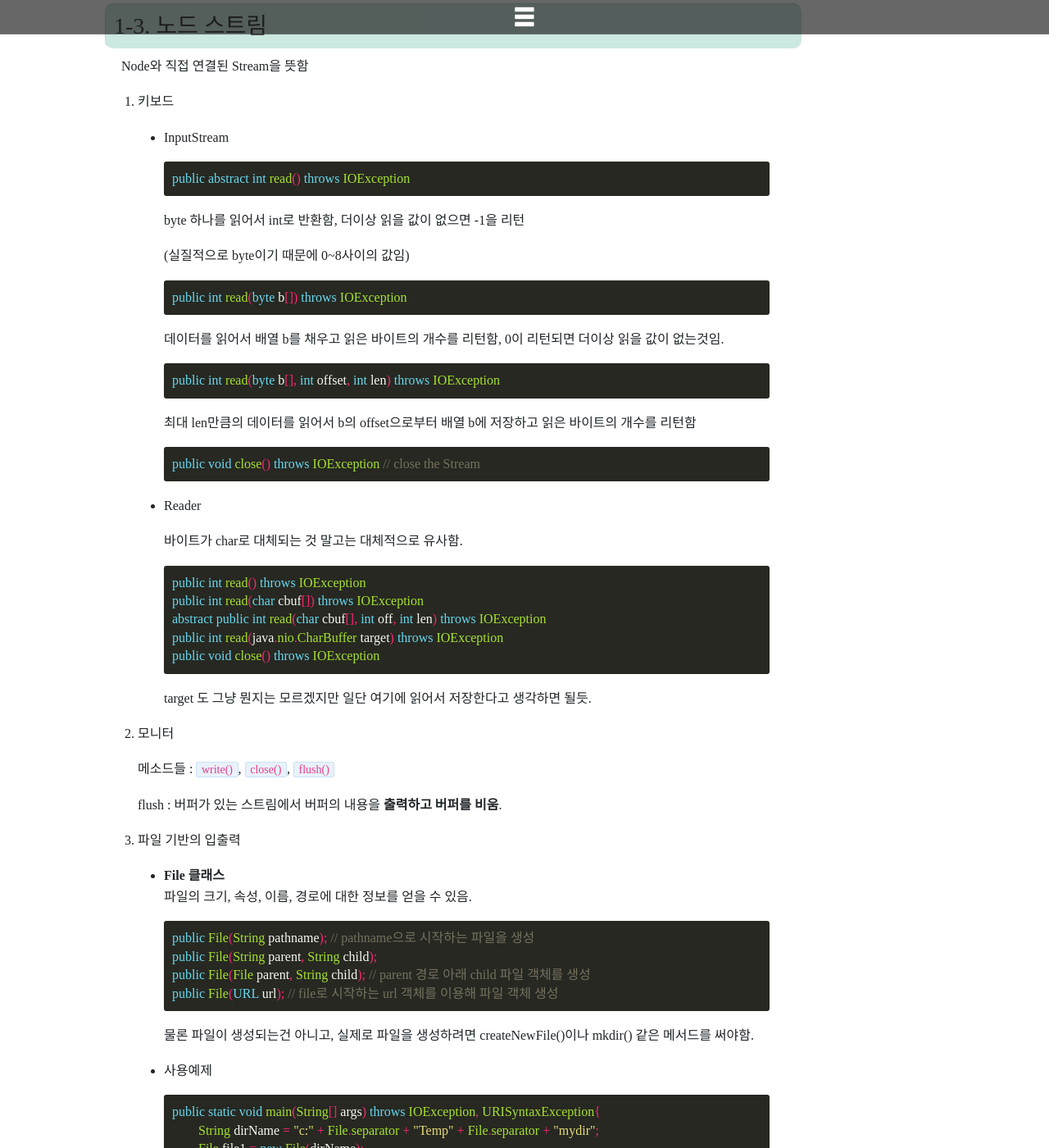
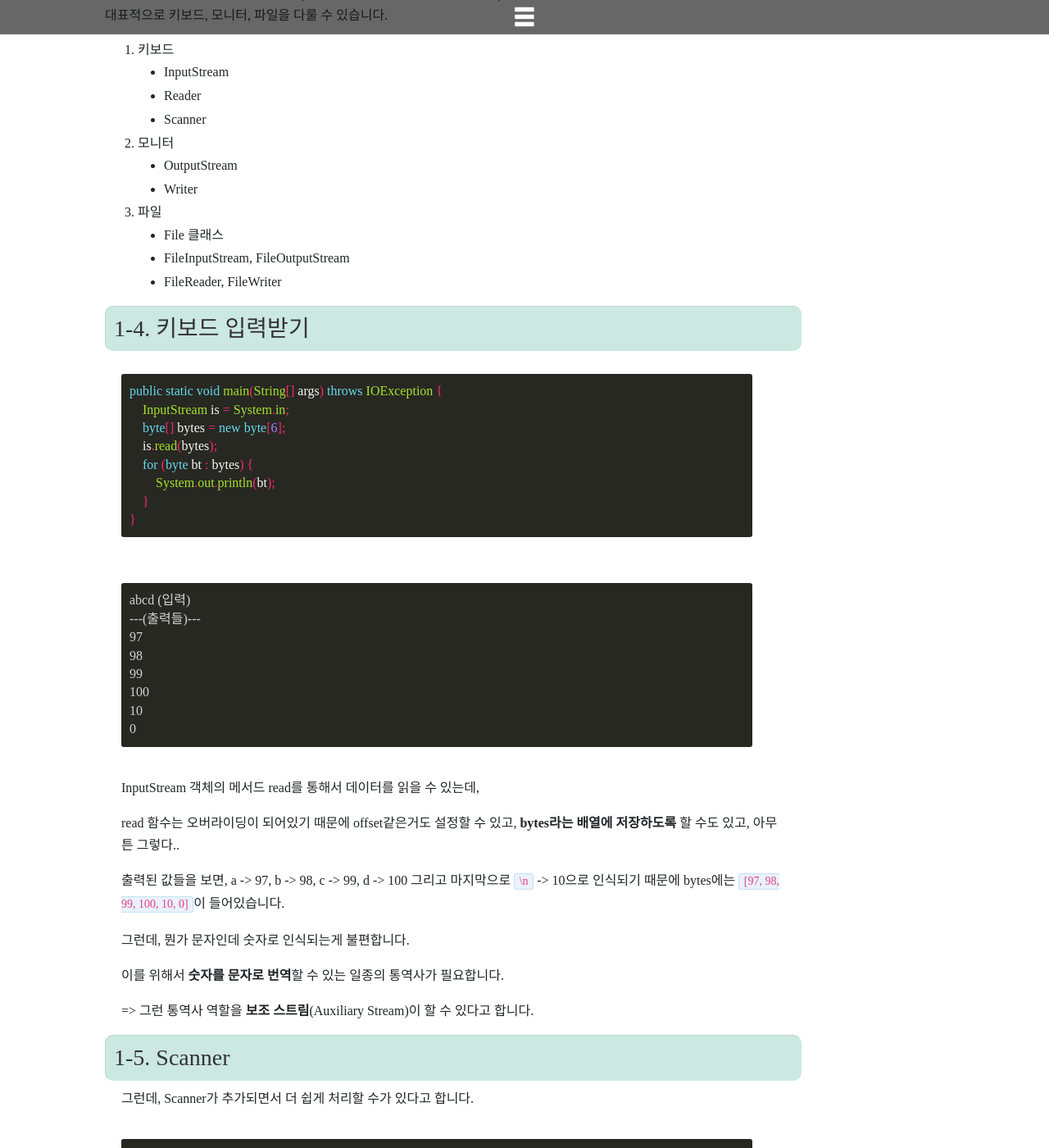
Before and after one commit to DongChanS/DongChanS.github.io, a Jekyll site: the page built from _posts/2019-05-03-74.md, in a window 1280 px wide and 1400 px high, scrolled down 1656 px. Shown: the whole window at 82% size. Built offline with Jekyll 4.4.1, drawn with Linux system fonts in a browser that asks for light colours; nearby versions of some CDN libraries; some web fonts are replaced; comment, search, counter and statistics services are not loaded; some of the changed text lies outside the part shown.

Commit message:
update posts

````diff
--- a/_posts/2019-05-03-74.md
+++ b/_posts/2019-05-03-74.md
@@ -1,6 +1,6 @@
 ---
 layout : post
-title : Java (8) - File IO (1) - Node Stream (작성중)
+title : Java (8) - File IO (1) - Node Stream
 author : Shin Dong Chan
 category : 'Java'
 ---
@@ -10,22 +10,23 @@ category : 'Java'
 
 데이터의 입력과 출력
 
-자바의 I/O : Stream을 통해서 데이터를 주고 받는 구조
+자바의 I/O : **Stream**을 통해서 데이터를 주고 받는 구조
 
-### 1-1. Stream
 
-데이터의 소스부터 목적지까지 데이터를 이동시키는 통로
 
-- 데이터의 소스, 목적지 : Node
-- Node의 종류
-  - 키보드, 모니터, 파일, 메모리, 데이터베이스 등등..
-- Stream의 종류
-  - byte단위
-    1. InputStream : 데이터를 받아들일 때
-    2. OutputStream : 데이터를 보낼 때
-  - Char단위
-    1. Reader
-    2. Writer
+### 1-1. Stream과 Node
+
+1. Stream :
+
+   데이터의 소스 -> 목적지까지 데이터를 이동시키는 **통로**
+
+   * Stream의 종류 : 파일 데이터, HTTP 응답 데이터, 키보드 입력
+
+2. Node :
+
+   **데이터의 소스 or 목적지**
+
+   * Node의 종류 : 키보드, 모니터, 파일, 메모리, 데이터베이스 등등..
 
 
 
@@ -43,6 +44,8 @@ java.io 패키지에서 관리
 2. 방향
 
    - 읽느냐 쓰느냐?
+     * Reader or Writer
+     * Input or Output
 
 3. 노드의 타입
 
@@ -56,245 +59,220 @@ java.io 패키지에서 관리
 
 
 
+
 ### 1-3. 노드 스트림
 
-Node와 직접 연결된 Stream을 뜻함
+Node와 직접 연결된 Stream입니다. (직접적으로 데이터를 받거나, 출력함)
+
+: 대표적으로 키보드, 모니터, 파일을 다룰 수 있습니다.
 
 1. 키보드
-
-   - InputStream
-
-     ```java
-     public abstract int read() throws IOException
-     ```
-
-     byte 하나를 읽어서 int로 반환함, 더이상 읽을 값이 없으면 -1을 리턴
-
-     (실질적으로 byte이기 때문에 0~8사이의 값임)
-
-     ```java
-     public int read(byte b[]) throws IOException
-     ```
-
-     데이터를 읽어서 배열 b를 채우고 읽은 바이트의 개수를 리턴함, 0이 리턴되면 더이상 읽을 값이 없는것임.
-
-     ```java
-     public int read(byte b[], int offset, int len) throws IOException
-     ```
-
-     최대 len만큼의 데이터를 읽어서 b의 offset으로부터 배열 b에 저장하고 읽은 바이트의 개수를 리턴함
-
-     ```java
-     public void close() throws IOException // close the Stream
-     ```
-
-   - Reader
-
-     바이트가 char로 대체되는 것 말고는 대체적으로 유사함.
-
-     ```java
-     public int read() throws IOException
-     public int read(char cbuf[]) throws IOException
-     abstract public int read(char cbuf[], int off, int len) throws IOException
-     public int read(java.nio.CharBuffer target) throws IOException
-     public void close() throws IOException
-     ```
-
-     target 도 그냥 뭔지는 모르겠지만 일단 여기에 읽어서 저장한다고 생각하면 될듯.
-
+   * InputStream
+   * Reader
+   * Scanner
 2. 모니터
-
-   메소드들 : `write()`, `close()`, `flush()`
-
-   flush : 버퍼가 있는 스트림에서 버퍼의 내용을 **출력하고 버퍼를 비움**.
-
-3. 파일 기반의 입출력
-
-   - File 클래스
-
-     : 파일의 크기, 속성, 이름, 경로에 대한 정보를 얻을 수 있음.
-
-     ```java
-     public File(String pathname); // pathname으로 시작하는 파일을 생성
-     public File(String parent, String child);
-     public File(File parent, String child); // parent 경로 아래 child 파일 객체를 생성
-     public File(URL url); // file로 시작하는 url 객체를 이용해 파일 객체 생성
-     ```
-
-     물론 파일이 생성되는건 아니고, 실제로 파일을 생성하려면 createNewFile()이나 mkdir() 같은 메서드를 써야함.
-
-   - 사용예제
-
-     ```java
-     public static void main(String[] args) throws IOException, URISyntaxException{
-             String dirName = "c:" + File.separator + "Temp" + File.separator + "mydir";
-             File file1 = new File(dirName);
-             File file2 = new File(dirName, "test2.txt");
-             File file3 = new File(new URI("file:///c:/Temp/test4.txt"));
-             file1.mkdir();
-             file2.createNewFile();
-             file3.createNewFile();
-             file3.deleteOnExit(); // 어플이 종료되면서 삭제됨.
-         }
-     ```
-
-     - File.separator를 사용하기 : OS에 따라 구분자가 달라지는 것을 해결하기 위함
-     - deleteOnExit : 어플리케이션이 종료될 때 자동으로 파일, 디렉토리를 삭제함.
-
-   - 사용예제2
-
-     현재 디렉토리 -> 자식파일들을 획득 -> 파일의 정보를 출력하기.
-
-     ```java
-     public static void main(String[] args){
-         File currentDir = new File(".");
-         if (currentDir.exists()){
-             File[] childs = currentDir.listFiles();
-             for (File child : childs){
-                 Date time = new Date(child.lastModified());
-                 String name = child.getName();
-                 long length = child.length();
-                 System.out.printf(
-                     name,time,length
-                 );
-                 System.out.println();
-             }
-         }
-     ```
-
-     1. 현재 파일트리구조
-
-        ```
-        C:.
-        ├─.idea
-        ├─markdown
-        ├─out
-        │  └─production
-        │      └─untitled104
-        │          ├─com
-        │          │  └─company
-        │          ├─META-INF
-        │          └─Tutorial
-        └─src
-            ├─Algorithm
-            ├─com
-            │  └─company
-            └─Tutorial
-        ```
-
-     2. 출력된 내용
-
-        ```
-        .gitignore
-        .idea
-        markdown
-        out
-        src
-        untitled104.iml
-        ```
-
-     src의 Tutorial 안에 있는 클래스에서 실행하였으나, 출력은 src가 아니라 윗쪽을 기준으로 출력이 되고 있습니다.
-
-   - FileInputStream, FileOutputStream
-
-     - Filepath로 생성하거나, File 객체를 통해서 생성하거나
-     - FileOutputStream은 boolean값을 이용해서 append할 수 있음.
-
-   - FileInputStream, FileOutputStream 을 이용한 복사
-
-     **파일에서 데이터를 읽고 쓰는 것은 Stream을 통해서만 가능**함.
-
-     복사하는 것도 읽고 다시 똑같이 쓰는 작업이기 때문에 Stream을 이용함.
-
-     - 예제 : `c:/Windows/explorer.exe` 파일을 `c:/Temp`로 복사하기
-
-       논리
-
-       - 두개의 파일 객체를 열기
-       - Source의 파일 객체를 읽어들이고, Target의 파일 객체에 쓰기
-
-       ```java
-       public static void main(String[] args){
-               String src_path = "C:" + File.separator + "Windows" + File.separator + "explorer.exe";
-               String tg_path = "C:" + File.separator + "temp" + File.separator + "explorer.exe";
-               File source = new File(src_path);
-               File target = new File(tg_path);
-
-               try {
-                   FileInputStream input = new FileInputStream(source);
-                   FileOutputStream output = new FileOutputStream(target);
-                   byte[] buffer = new byte[100];
-                   int read;
-                   while ((read = input.read(buffer)) > 0 ){
-                       output.write(buffer, 0, read);
-                   }
-               } catch (IOException e){
-                   e.printStackTrace();
-               }
-
-           }
-       ```
+   * OutputStream
+   * Writer
+3. 파일
+   * File 클래스
+   * FileInputStream, FileOutputStream
+   * FileReader, FileWriter
 
 
 
+### 1-4. 키보드 입력받기
 
+```java
+public static void main(String[] args) throws IOException {
+    InputStream is = System.in;
+    byte[] bytes = new byte[6];
+    is.read(bytes);
+    for (byte bt : bytes) {
+        System.out.println(bt);
+    }
+}
+```
 
-### 1-4. 보조 스트림
+```
+abcd (입력)
+---(출력들)---
+97
+98
+99
+100
+10
+0
+```
 
-보조스트림은 Node에 직접 연결되지 않고, **다른 스트림과 연결**되는 스트림입니다.
+InputStream 객체의 메서드 read를 통해서 데이터를 읽을 수 있는데,
 
-=> **부가 기능**을 수행할 수 있음.
+read 함수는 오버라이딩이 되어있기 때문에 offset같은거도 설정할 수 있고, **bytes라는 배열에 저장하도록** 할 수도 있고, 아무튼 그렇다..
 
-1. 보조스트림의 생성과 종료
+출력된 값들을 보면, a -> 97, b -> 98, c -> 99, d -> 100 그리고 마지막으로 `\n` -> 10으로 인식되기 때문에 bytes에는 `[97, 98, 99, 100, 10, 0]`이 들어있습니다.
 
-   ```java
-   new BufferedInputStream(System.in);
-   ```
+그런데, 뭔가 문자인데 숫자로 인식되는게 불편합니다.
 
-   키보드에 연결된 노드 스트림(System.in)을 버퍼화함(????)
+이를 위해서 **숫자를 문자로 번역**할 수 있는 일종의 통역사가 필요합니다.
 
-   ```java
-   new DataInputStream(new BufferedInputStream(new FileInputStream()));
-   ```
-
-   기본데이터형 전송 기능을 추가(????)
-
-   이제부터 알아보도록 합시다....
-
-2. Character Set 변환 (byte -> char)
-
-   1. 목적 : 크기가 큰 문자들을 처리하는 것은 바이트보다는 char 기준으로 하는게 더 편리하다.
-
-   2. 방식 : InputStreamReader는 byte기반의 스트림을 char 기반 스트림으로 바꿔주는 역할을 함.
-
-      - **디코딩** : byte 코드 덩어리 => 문자
-      - **인코딩** : 문자 => byte 코드 덩어리
-
-      ```java
-      String data = "안녕";
-      byte[] bytes = data.getBytes("utf-8"); // 인코딩
-      String data = new String(bytes, "utf-8") // 디코딩
-      ```
+=> 그런 통역사 역할을 **보조 스트림**(Auxiliary Stream)이 할 수 있다고 합니다.
 
 
 
-3. Stream Chaining : 여러개의 보조 스트림을 연결해서 사용
+### 1-5. Scanner
+
+그런데, Scanner가 추가되면서 더 쉽게 처리할 수가 있다고 합니다.
+
+```java
+import java.util.Scanner;
+
+public class ScannerTest {
+    public static void main(String[] args){
+        Scanner sc = new Scanner(System.in);
+        for (int i=0; i<5; i++){
+            System.out.println(sc.nextInt());
+        }
+    }
+}
+```
+
+```bash
+1 a b c (인풋)
+1
+Exception in thread "main" java.util.InputMismatchException
+	at java.util.Scanner.throwFor(Scanner.java:864)
+	at java.util.Scanner.next(Scanner.java:1485)
+	at java.util.Scanner.nextInt(Scanner.java:2117)
+	at java.util.Scanner.nextInt(Scanner.java:2076)
+	at Tutorial.ScannerTest.main(ScannerTest.java:8)
+```
+
+sc.nextInt() 이외에도 nextLine()같은 여러 메소드가 있기 때문에 타입만 잘 지정을 하면 출력을 해줍니다.
+
+만약 **타입이 틀리면** 출력되지 않고 에러를 반환해줍니다.
+
+그렇지만 이게 다음에 소개할 **보조스트림을 이용한 방식보다는 처리 속도가 느린** 경우가 많기 때문에 어찌됬건 보조스트림에 대해서 알고 있어야 합니다.
 
 
 
+### 1-6. 파일 입출력
+
+1. File 클래스
+
+   : 파일에 대한 정보를 담고 있는 객체, but **파일을 읽고 쓰는 것은 불가능**.
+
+   파이썬으로 치면 일종의 OS 라이브러리랑 비슷한 느낌인것 같네요.
 
 
 
+   사용예제1. 주어진 위치에 **파일을 생성**하기.
 
-- 버퍼링
-  - BufferedReader, BufferedWriter : byte
-  - BufferedInputStream, BufferedOutputStream : char
-- 기본 데이터형의 전송
-  - DataInputStream : char
-  - DataOutputStream : char
-- 객체 입출력
-  - ObjectInputStream : char
-  - ObjectOutputStream : char
-- 문자열 표현으로 출력
-  - PrintWriter : byte
-  - PrintStream : char
+   ```java
+   public static void main(String[] args) throws IOException, URISyntaxException{
+           String dirName = "c:" + File.separator + "Temp" + File.separator + "mydir";
+           File file1 = new File(dirName);
+           File file2 = new File(dirName, "test2.txt");
+           File file3 = new File(new URI("file:///c:/Temp/test4.txt"));
+           file1.mkdir();
+           file2.createNewFile();
+           file3.createNewFile();
+           file3.deleteOnExit(); // 어플이 종료되면서 삭제됨.
+       }
+   ```
+
+   - File.separator를 사용하기 : OS에 따라 구분자가 달라지는 것을 해결하기 위함
+   - deleteOnExit : 어플리케이션이 종료될 때 자동으로 파일, 디렉토리를 삭제함.
+
+
+
+   사용예제2
+
+   현재 디렉토리 -> 자식파일들을 획득 -> 파일의 정보를 출력하기.
+
+   ```java
+   public static void main(String[] args){
+       File currentDir = new File(".");
+       if (currentDir.exists()){
+           File[] childs = currentDir.listFiles();
+           for (File child : childs){
+               String name = child.getName();
+               System.out.println(name);
+           }
+       }
+   ```
+
+   * `.listFiles()` : 그 디렉토리에 있는 파일들의 리스트를 가져옴.
+
+
+
+   1. 현재 파일트리구조
+
+      ```
+      C:.
+      ├─.idea
+      ├─markdown
+      ├─out
+      │  └─production
+      │      └─untitled104
+      │          ├─com
+      │          │  └─company
+      │          ├─META-INF
+      │          └─Tutorial
+      └─src
+          ├─Algorithm
+          ├─com
+          │  └─company
+          └─Tutorial
+      ```
+
+   2. 출력된 내용
+
+      ```
+      .gitignore
+      .idea
+      markdown
+      out
+      src
+      untitled104.iml
+      ```
+
+   src의 Tutorial 안에 있는 클래스에서 실행하였으나, **출력은 src가 아니라 윗쪽을 기준으로 출력**이 되고 있습니다.
+
+
+
+2. FileInputStream, FileOutputStream, FileReader, FileWriter
+
+   결론적으로 파일을 읽고 쓰기 위해서는 얘네들이 필요합니다.
+
+   ex) `FileInputStream input = new FileInputStream(file)` : 주어진 file객체의 내용을 읽기 위한 Stream
+
+- 예제 : `c:/Windows/explorer.exe` 파일을 `c:/Temp`로 복사하기
+
+  - 두개의 파일 객체를 열기
+  - Source의 파일 객체를 읽어들이고, Target의 파일 객체에 쓰기
+
+  ```java
+public static void main(String[] args){
+          String src_path = "C:" + File.separator + "Windows" + File.separator + "explorer.exe";
+          String tg_path = "C:" + File.separator + "temp" + File.separator + "explorer.exe";
+          File source = new File(src_path);
+          File target = new File(tg_path);
+          try {
+              FileInputStream input = new FileInputStream(source);
+              FileOutputStream output = new FileOutputStream(target);
+              byte[] buffer = new byte[100];
+              int read;
+              while ((read = input.read(buffer)) > 0 ){
+                  output.write(buffer, 0, read);
+              }
+          } catch (IOException e){
+              e.printStackTrace();
+          }
+      }
+  ```
+
+  1. `input.read(buffer)`
+     * 파일의 값을 읽어서 **buffer에 추가**한다.
+     * 이 함수의 **리턴값은 데이터의 byte 개수**입니다.
+  2. `output.write(buffer, 0, read)`
+     * 0부터 read인덱스까지 buffer배열의 값을 **파일에 씁니다**.
+  3. 자바에서는 특이한 while문이 가능합니다. while문 조건을 체크할 때도 그 값을 변수로 넣어버릴 수 있네요.
````
Also changed, not shown: _posts/2019-05-03-71.md (+1 -1 lines), _posts/2019-05-03-73.md (+103 -1 lines), _posts/2019-05-04-75.md (added, +68 -0 lines).
